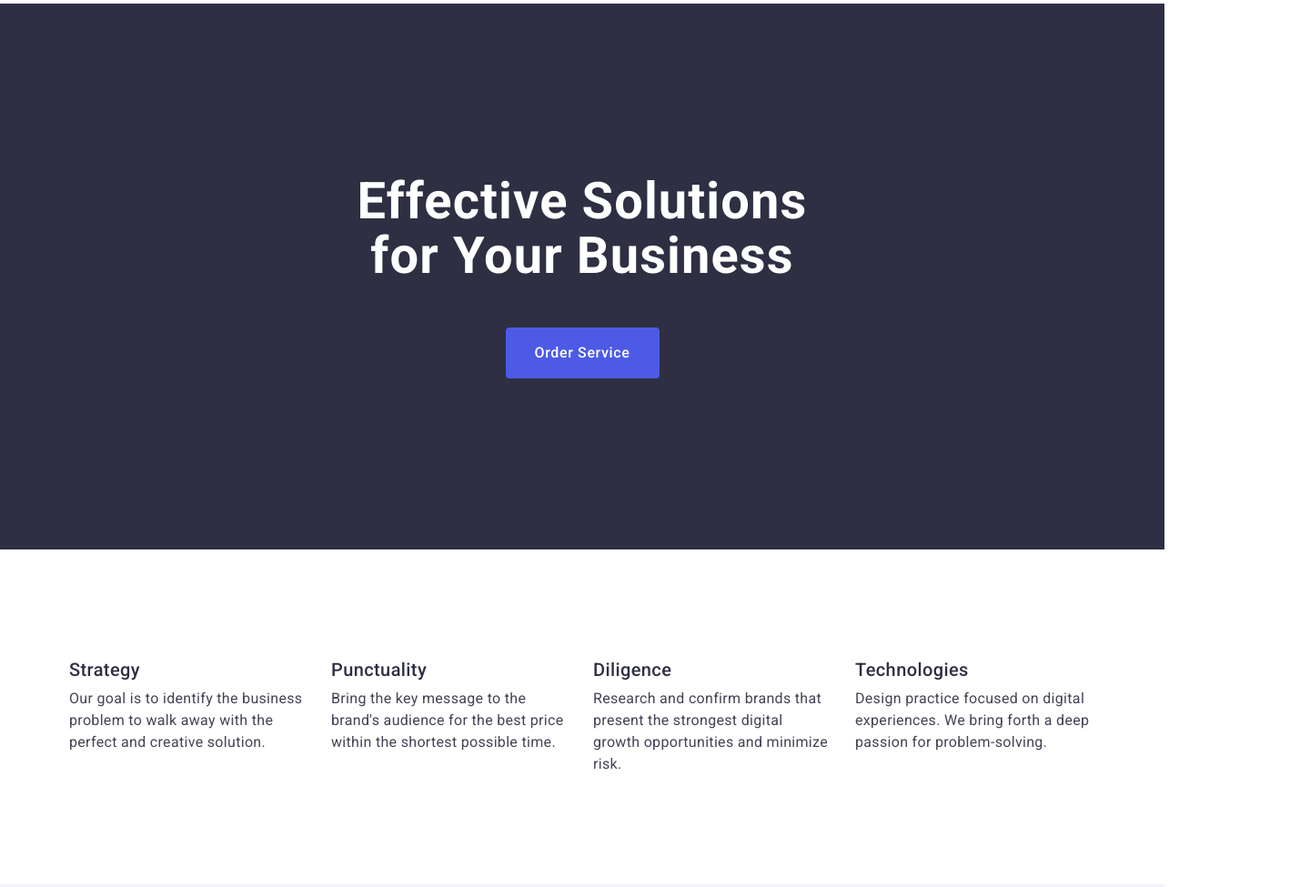
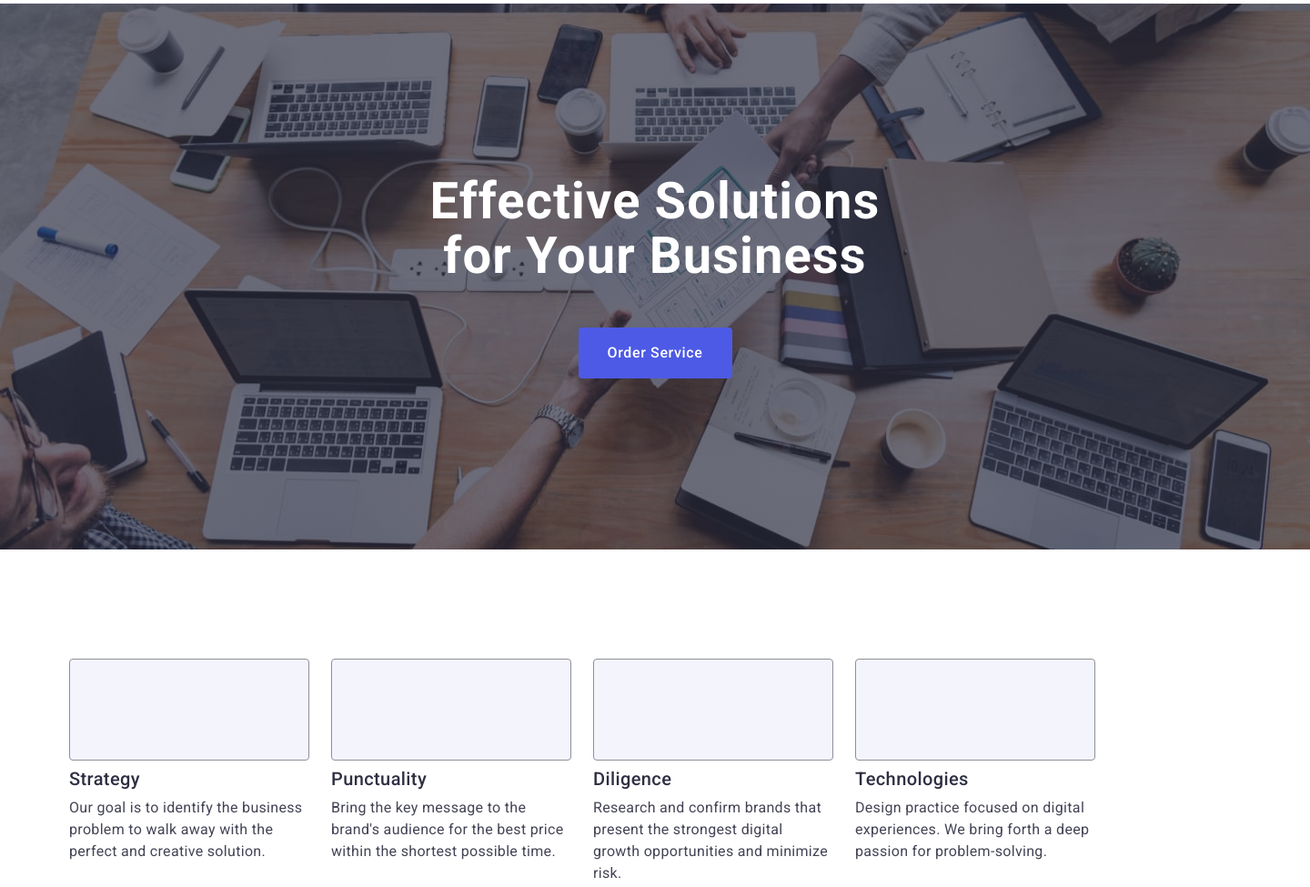
Before and after one commit to LouiseLou8/goit-markup-hw-04, a plain HTML site: page index.html in a window 1280 px wide. Shown: the part 69-1044 px from the top of the page at 91% size, 1440 px wide, since content can reach past the window. Drawn offline with nearby package versions, Linux system fonts and the light colour scheme.

Commit message:
add sprite

```diff
--- a/css/styles.css
+++ b/css/styles.css
@@ -15,7 +15,7 @@ button {
 }
 body {
   color: #434455;
-  font-family: "Roboto", sans-serif;
+  font-family: 'Roboto', sans-serif;
   background-color: #ffffff;
 }
 .visually-hidden {
@@ -73,7 +73,7 @@ img {
   font-size: 18px;
   line-height: 117%;
   letter-spacing: 0.03em;
-  font-family: "Raleway", sans-serif;
+  font-family: 'Raleway', sans-serif;
   text-transform: uppercase;
   color: #4d5ae5;
   padding-top: 24px;
@@ -81,7 +81,7 @@ img {
   margin-right: 76px;
 }
 .page-logo-first-part {
-  font-family: "Raleway", "sans-serif";
+  font-family: 'Raleway', 'sans-serif';
   text-transform: uppercase;
   color: #2e2f42;
 }
@@ -112,7 +112,7 @@ address {
 }
 
 .contact-block-menu {
-  font-family: "Roboto", sans-serif;
+  font-family: 'Roboto', sans-serif;
   font-weight: 400;
   font-size: 16px;
   line-height: 150%;
@@ -139,6 +139,15 @@ address {
 /* HERO SECTION */
 
 .main-section {
+  background-image: linear-gradient(
+      rgba(46, 47, 66, 0.7),
+      rgba(46, 47, 66, 0.7)
+    ),
+    url(../images/hero-img.jpg);
+  width: 1440px;
+  margin-left: auto;
+  margin-right: auto;
+  background-size: cover;
   background-color: #2e2f42;
   padding: 188px 0;
 }
@@ -149,18 +158,17 @@ address {
   margin-bottom: 48px;
 }
 .main-page-title {
-  font-family: "Roboto", "sans-serif";
+  font-family: 'Roboto', 'sans-serif';
   font-weight: 700;
   font-size: 56px;
   line-height: 107%;
   letter-spacing: 0.02em;
   text-align: center;
   color: #fff;
-  background: #2e2f42;
 }
 .button {
   display: block;
-  font-family: "Roboto", sans-serif;
+  font-family: 'Roboto', sans-serif;
   font-weight: 500;
   font-size: 16px;
   line-height: 150%;
@@ -196,6 +204,17 @@ button:focus {
   margin-left: auto;
   margin-right: auto;
 }
+.benefits-icon {
+}
+
+.icon-wrap {
+  background-color: #f4f4fd;
+  border: 1px solid #8e8f99;
+  border-radius: 4px;
+  width: 264px;
+  height: 112px;
+  margin-bottom: 8px;
+}
 
 .benefits-name {
   font-weight: 500;
@@ -203,13 +222,13 @@ button:focus {
   line-height: 120%;
   letter-spacing: 0.02em;
   color: #2e2f42;
-  font-family: "Roboto", "sans-serif";
+  font-family: 'Roboto', 'sans-serif';
 }
 .benefits-name {
   margin-bottom: 8px;
 }
 .benefits-description {
-  font-family: "Roboto", "sans-serif";
+  font-family: 'Roboto', 'sans-serif';
   font-weight: 400;
   font-size: 16px;
   line-height: 150%;
@@ -244,7 +263,7 @@ button:focus {
   margin-bottom: 8px;
 }
 .team-member-profession {
-  font-family: "Roboto", "sans-serif";
+  font-family: 'Roboto', 'sans-serif';
   font-weight: 400;
   font-size: 16px;
   line-height: 150%;
@@ -274,7 +293,7 @@ button:focus {
 }
 
 .portfolio-name {
-  font-family: "Roboto", "sans-serif";
+  font-family: 'Roboto', 'sans-serif';
   font-weight: 500;
   font-size: 20px;
   line-height: 120%;
@@ -283,7 +302,7 @@ button:focus {
   margin-bottom: 8px;
 }
 .portfolio-description {
-  font-family: "Roboto", "sans-serif";
+  font-family: 'Roboto', 'sans-serif';
   font-weight: 400;
   font-size: 16px;
   line-height: 150%;
@@ -307,11 +326,11 @@ button:focus {
 }
 .page-logo-second-part {
   color: #f4f4fd;
-  font-family: "Raleway", "sans-serif";
+  font-family: 'Raleway', 'sans-serif';
   text-transform: uppercase;
 }
 .footer-description {
-  font-family: "Roboto", "sans-serif";
+  font-family: 'Roboto', 'sans-serif';
   font-weight: 400;
   font-size: 16px;
   line-height: 150%;
--- a/index.html
+++ b/index.html
@@ -52,8 +52,9 @@
         </address>
       </div>
     </header>
-    <!-- Hero section -->
+
     <main class="main-page">
+      <!-- Hero section -->
       <section class="main-section section">
         <div class="container">
           <h1 class="main-page-title">Effective Solutions for Your Business</h1>
@@ -66,6 +67,11 @@
           <h2 class="visually-hidden">Our benefits</h2>
           <ul class="benefits-menu">
             <li class="benefits-menu-item">
+              <div class="icon-wrap">
+                <svg class="benefits-icon" width="64" height="64">
+                  <use>href="./images/icons/icons.svg"</use>
+                </svg>
+              </div>
               <h3 class="benefits-name">Strategy</h3>
               <p class="benefits-description">
                 Our goal is to identify the business problem to walk away with
@@ -73,6 +79,11 @@
               </p>
             </li>
             <li class="benefits-menu-item">
+              <div class="icon-wrap">
+                <svg class="benefits-icon" width="64" height="64">
+                  <use>href="./images/icons/icons.svg"</use>
+                </svg>
+              </div>
               <h3 class="benefits-name">Punctuality</h3>
               <p class="benefits-description">
                 Bring the key message to the brand's audience for the best price
@@ -80,6 +91,11 @@
               </p>
             </li>
             <li class="benefits-menu-item">
+              <div class="icon-wrap">
+                <svg class="benefits-icon" width="64" height="64">
+                  <use>href="./images/icons/icons.svg"</use>
+                </svg>
+              </div>
               <h3 class="benefits-name">Diligence</h3>
               <p class="benefits-description">
                 Research and confirm brands that present the strongest digital
@@ -87,6 +103,11 @@
               </p>
             </li>
             <li class="benefits-menu-item">
+              <div class="icon-wrap">
+                <svg class="benefits-icon" width="64" height="64">
+                  <use>href="./images/icons/icons.svg"</use>
+                </svg>
+              </div>
               <h3 class="benefits-name">Technologies</h3>
               <p class="benefits-description">
                 Design practice focused on digital experiences. We bring forth a
```
Also changed, not shown: images/hero-img.jpg (added), images/icons/icons.svg (added).
